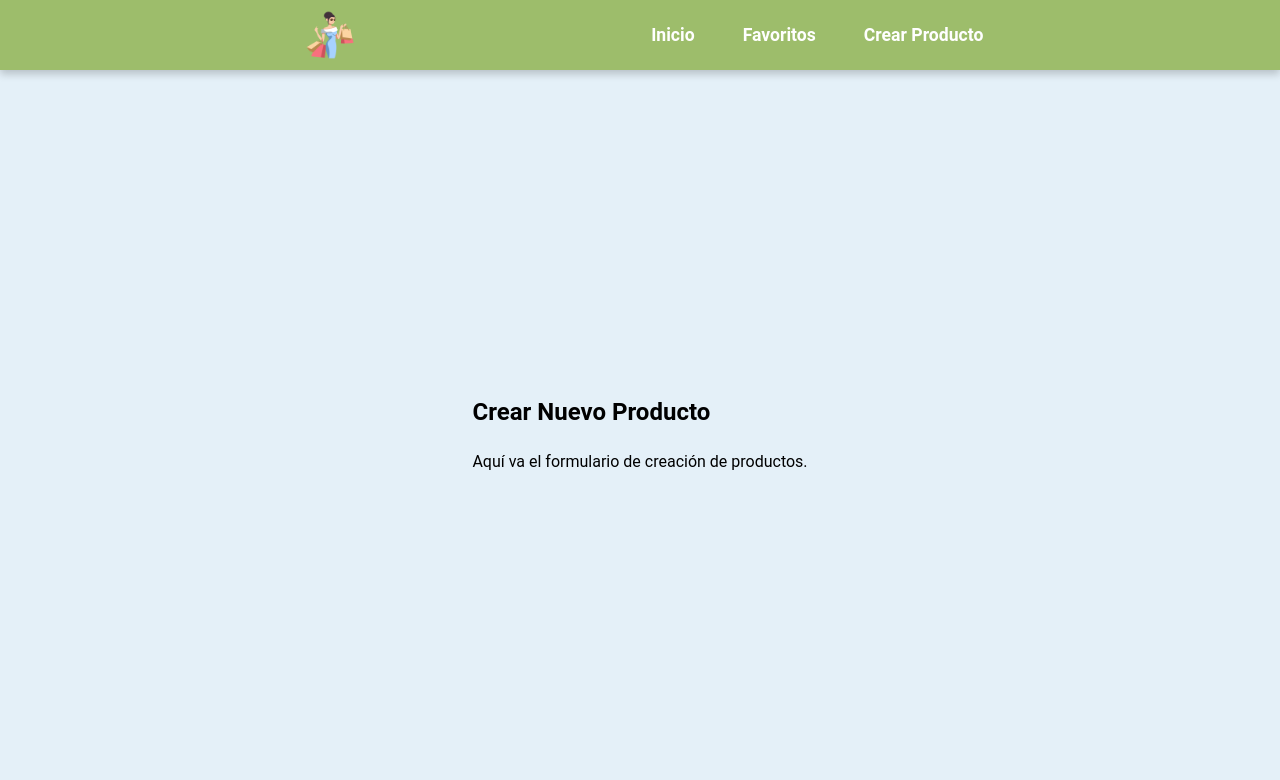
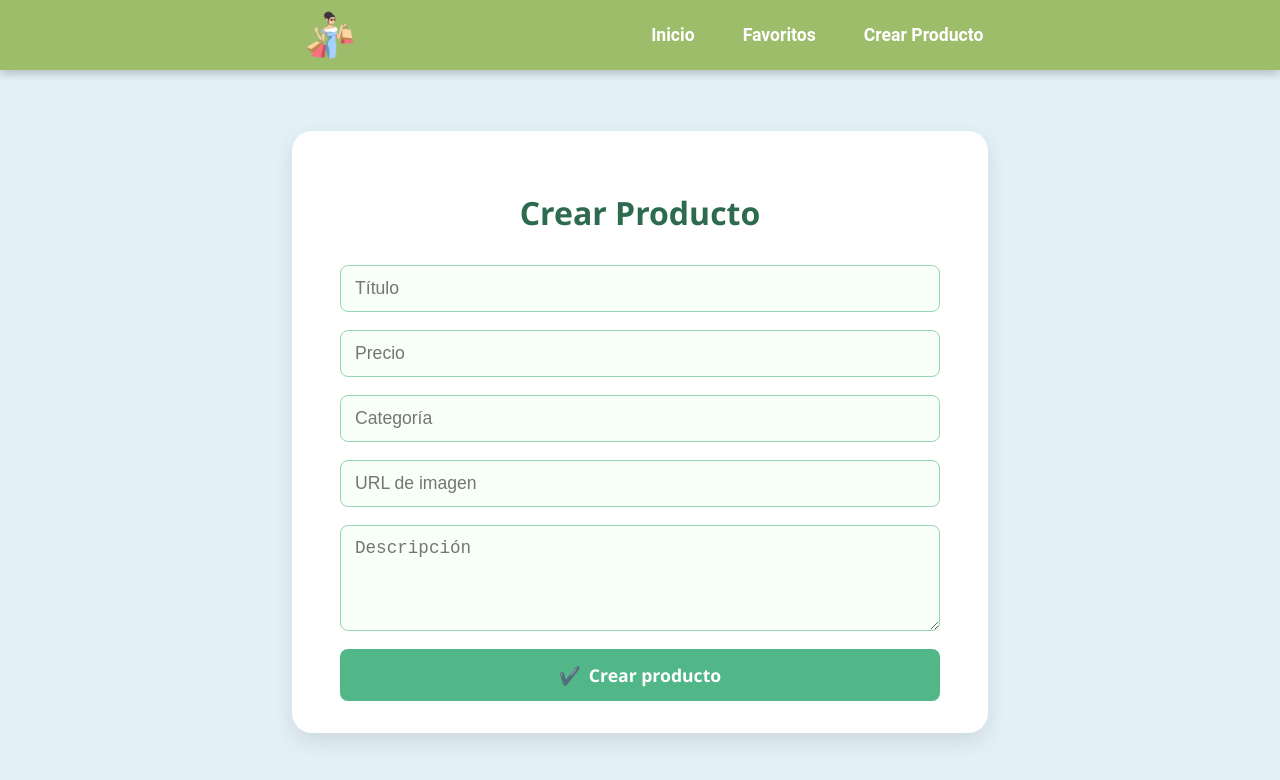
Before and after one commit to Darian-Balde/pv_tp_integrador_g16, a React (Vite) app in the folder tp_integrador/: page /crear in a window 1280 px wide. Shown: the top 780 px of the page. Built offline with nearby package versions, Linux system fonts and the light colour scheme; no server answers.

Commit message:
Avanzo con la funcionalidad de CrearProducto.jsx

```diff
--- a/tp_integrador/src/App.jsx
+++ b/tp_integrador/src/App.jsx
@@ -33,6 +33,7 @@ const App = () => {
     <Route path="/crear" element={<CrearProducto />} />
     <Route path="/editar/:id" element={<EditarProducto />} />
     <Route path="/detalle/:id" element={<DetalleProducto />} />
+    <Route path="/crear" element={<CrearProducto />} />
   </Routes>
 </>
   );
--- a/tp_integrador/src/pages/CrearProducto.jsx
+++ b/tp_integrador/src/pages/CrearProducto.jsx
@@ -1,10 +1,37 @@
 import React from "react";
+import { useDispatch } from "react-redux";
+import { add } from "../ProductsSlice";
+import ProductForm from "../components/ProductForm";
+import { useNavigate } from "react-router-dom";
 
 const CrearProducto = () => {
+  const dispatch = useDispatch();
+  const navigate = useNavigate();
+
+  const handleCreate = (nuevoProducto) => {
+    // Validación adicional (el formulario ya impide campos vacíos y negativos con HTML5)
+    if (
+      !nuevoProducto.title.trim() ||
+      !nuevoProducto.description.trim() ||
+      !nuevoProducto.category.trim() ||
+      !nuevoProducto.image.trim() ||
+      nuevoProducto.price < 0
+    ) {
+      alert("Por favor, completá todos los campos correctamente.");
+      return;
+    }
+
+    // Generar un ID falso (si no se conecta aún con backend)
+    nuevoProducto.id = Date.now();
+
+    dispatch(add(nuevoProducto));
+    alert("Producto creado exitosamente");
+    navigate("/"); // o a donde desees redirigir
+  };
+
   return (
     <div>
-      <h2>Crear Nuevo Producto</h2>
-      <p>Aquí va el formulario de creación de productos.</p>
+      <ProductForm onSubmit={handleCreate} />
     </div>
   );
 };
```
